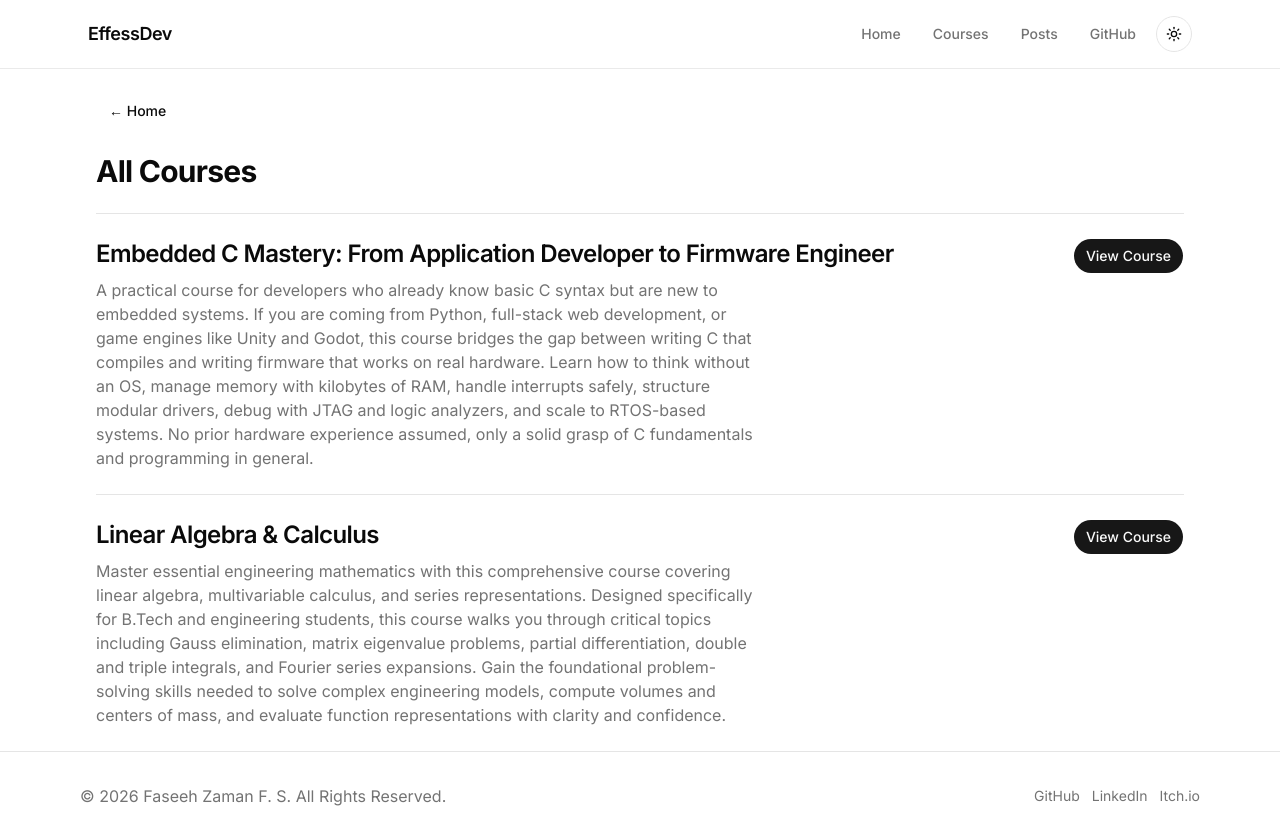
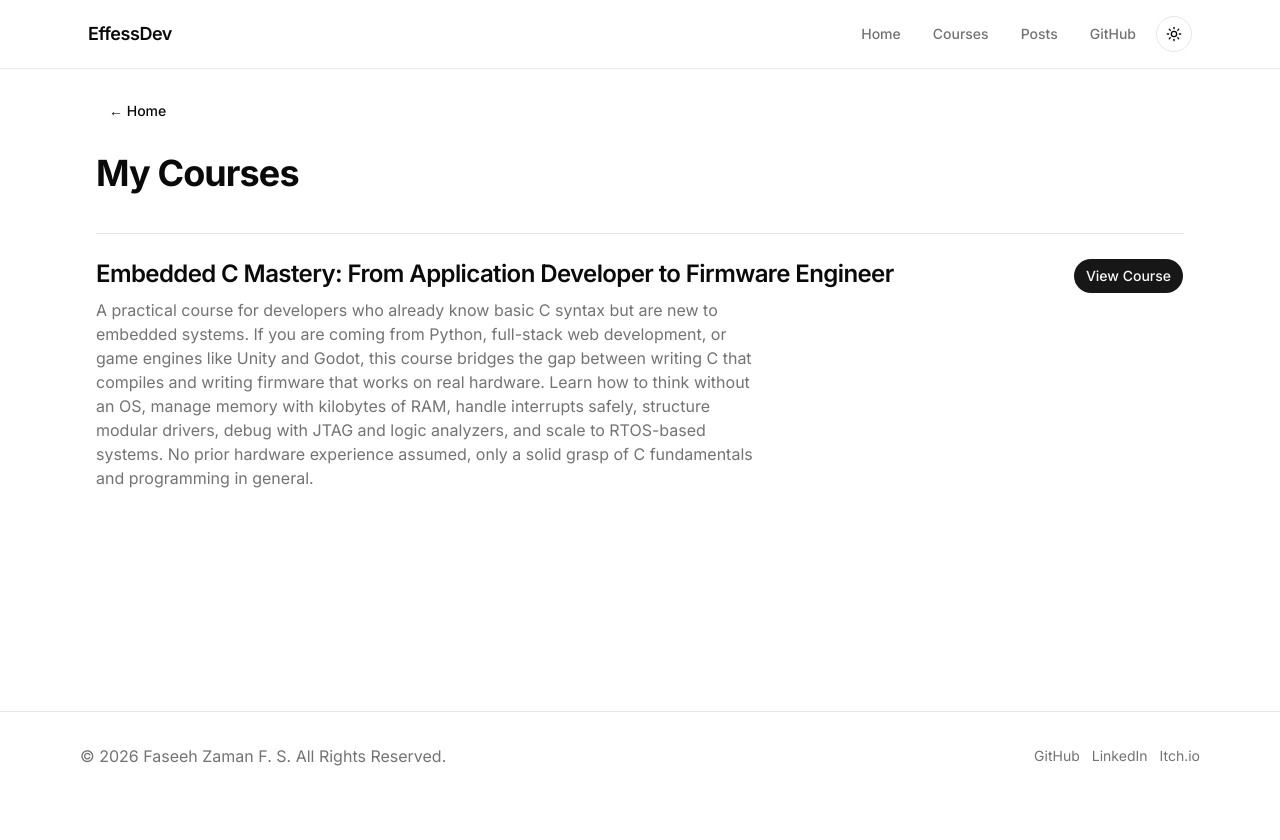
Before and after one commit to effessdev/effessdev.github.io, a Next.js app: page /courses in a window 1280 px wide. After the commit the page ends 800 px from the top, so only its background shows below. Built offline with nearby package versions, Linux system fonts and the light colour scheme.

Commit message:
update list layout (make it manual)

```diff
--- a/src/app/courses/page.tsx
+++ b/src/app/courses/page.tsx
@@ -1,8 +1,22 @@
 import TopNav from "@/components/layout/top-nav";
 import { buttonVariants } from "@/components/ui/button";
-import { getAllCourses } from "@/lib/courses";
+import { getCourseMeta } from "@/lib/courses";
 import Link from "next/link";
 import { Metadata } from "next";
+
+export type Category = {
+  name: string;
+  description?: string;
+  content: string[];
+};
+
+export const courseCategories: Category[] = [
+  {
+    name: "My Courses",
+    description: "",
+    content: ["embedded-c"],
+  },
+];
 
 export const metadata: Metadata = {
   title: "Courses | EffessDev",
@@ -20,14 +34,41 @@ export const metadata: Metadata = {
 };
 
 export default function CoursesPage() {
-  const courses = getAllCourses();
-
   return (
     <>
       <TopNav backLabel="Home" backHref="/" />
-      <h1 className="text-3xl font-bold tracking-tight">All Courses</h1>
+      <main className="space-y-8">
+        {courseCategories.map((cat) => {
+          const metas = cat.content
+            .map((id) => {
+              try {
+                return getCourseMeta(id);
+              } catch (e) {
+                console.error(`Error fetching course meta for ID: ${id}`, e);
+                return null;
+              }
+            })
+            .filter(
+              (c): c is NonNullable<ReturnType<typeof getCourseMeta>> =>
+                c !== null,
+            );
+
+          return (
+            <section key={cat.name} className="space-y-4">
+              <h1 className="text-4xl font-bold tracking-tight">{cat.name}</h1>
+              {cat.description && (
+                <p className="text-base text-muted-foreground">
+                  {cat.description}
+                </p>
+              )}
+
+              {metas.length === 0 ? (
+                <p className="text-muted-foreground">
+                  Nothing here yet. Please check back soon.
+                </p>
+              ) : (
                 <div className="pt-6 flex flex-col gap-6">
-        {courses.map((course) => (
+                  {metas.map((course) => (
                     <div
                       key={course.id}
                       className="flex flex-col sm:flex-row gap-4 border-t w-full justify-between pt-6"
@@ -49,6 +90,11 @@ export default function CoursesPage() {
                     </div>
                   ))}
                 </div>
+              )}
+            </section>
+          );
+        })}
+      </main>
     </>
   );
 }
--- a/src/app/posts/page.tsx
+++ b/src/app/posts/page.tsx
@@ -1,7 +1,27 @@
 import type { Metadata } from "next";
-import { getAllPosts } from "@/lib/posts";
+import { getPostById } from "@/lib/posts";
 import PostList from "@/components/post-list";
+import { Post } from "@/lib/types";
 import TopNav from "@/components/layout/top-nav";
+
+export type Category = {
+  name: string;
+  description?: string;
+  content: string[];
+};
+
+export const postCategories: Category[] = [
+  {
+    name: "Featured posts",
+    description: "",
+    content: ["ble-basics-in-esp-idf", "esp-idf-vscode-setup-guide"],
+  },
+  {
+    name: "Other posts",
+    description: "",
+    content: ["multi-file-c-programs"],
+  },
+];
 
 export const metadata: Metadata = {
   title: "Posts | EffessDev",
@@ -19,12 +39,26 @@ export const metadata: Metadata = {
 };
 
 export default function ReadPage() {
-  const posts = getAllPosts();
-
   return (
     <>
       <TopNav backLabel="Home" backHref="/" />
-      <PostList heading="All Posts" posts={posts} />
+      <main className="space-y-8">
+        {postCategories.map((cat) => {
+          const posts: Post[] = cat.content
+            .map((id) => getPostById(id))
+            .filter((p): p is Post => p !== null);
+
+          return (
+            <section key={cat.name}>
+              <PostList
+                heading={cat.name}
+                description={cat.description}
+                posts={posts}
+              />
+            </section>
+          );
+        })}
+      </main>
     </>
   );
 }
```
Lines whose indentation alone changed are shown as unchanged.
